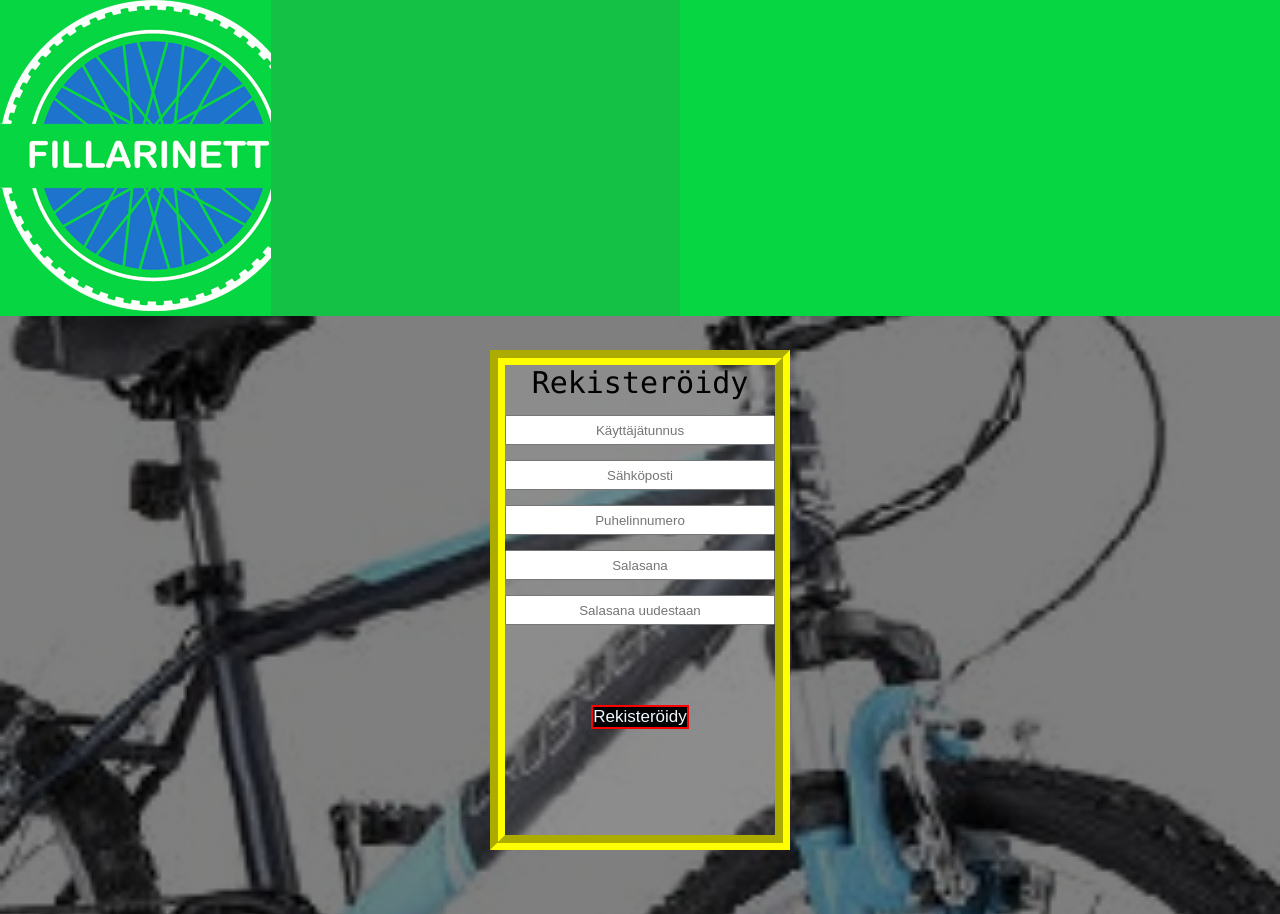
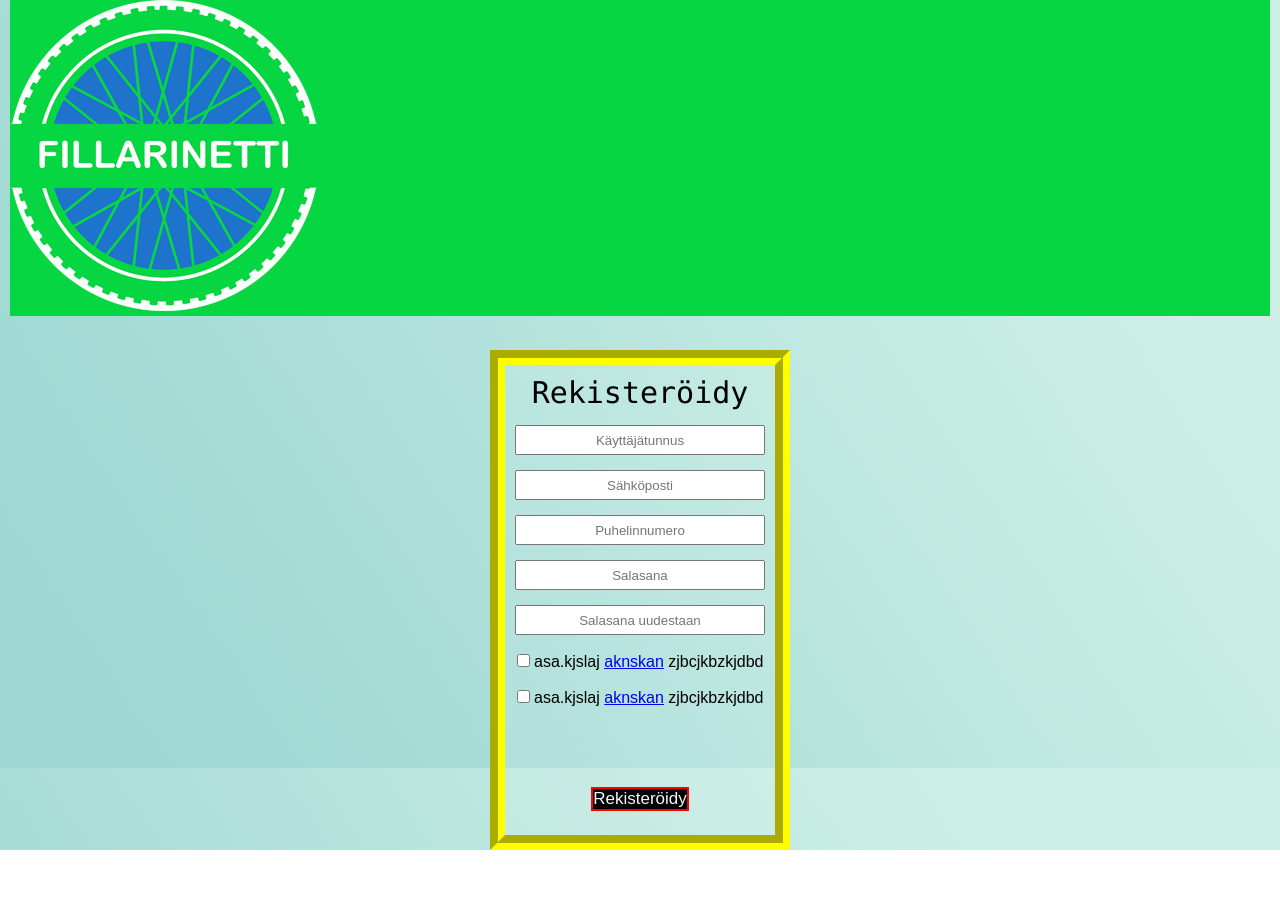
Before and after one commit to vonbiiverhausen/fillarinetti, a plain HTML site: page Registeri.html in a window 1280 px wide. Shown: the top 914 px of the page. After the commit the page ends 850 px from the top, so only its background shows below. Drawn offline with Linux system fonts and the light colour scheme.

Commit message:
last update v1.0.1

```diff
--- a/Registeri.html
+++ b/Registeri.html
@@ -10,7 +10,7 @@
 
 
 </head>
-<body id="body_register">
+<body id="index_body">
     <div class="header_register">
         <div>
             <img id="logo_register1" src="logot/logo_register2.png">
@@ -26,16 +26,36 @@
             <input class="inputstyle" id="pnumero" type="text" placeholder="Puhelinnumero">
             <input class="inputstyle" id="salasanaeka" type="password" placeholder="Salasana">
             <input class="inputstyle" id="salasanatoka" type="password" placeholder="Salasana uudestaan">
-           <!-- <br>
-            <a href="LinkURL" target="_blank">
-            <input type="checkbox" name="link1" value="link" id="txt1">
-            <label for="txt1">Text one</label>
+
+            <br>
+            <br>
+
+            <a>
+            <input class="checkbox_style" type="checkbox" name="link1" value="link" id="txt1">
+            asa.kjslaj
+            <a href="tietosuoja.html">aknskan</a>
+            zjbcjkbzkjdbd
             </a>
-            -->
+
+            <br>
+            <br>
+
+            <a>
+            <input class="checkbox_style" type="checkbox" name="link1" value="link" id="txt2">
+            asa.kjslaj
+            <a href="tietosuoja.html">aknskan</a>
+            zjbcjkbzkjdbd
+            </a>
+
             <input id="register_btn1" type="submit" value="Rekisteröidy">
 
         </form>
     </div>
+
+<!--
+<div class="div_tyhja_vali">
+    </div>
+-->
     </body>
 
 </html>
--- a/styles/style.css
+++ b/styles/style.css
@@ -131,7 +131,6 @@ li a:hover {
 #leave_post_container {
   align-items: center;
   vertical-align: middle;
-  background-color: #14c145;
   padding: 10px 0px 0px 0px;
   margin-left: 15px;
   margin-right: 11px;
@@ -362,6 +361,8 @@ h12{
   position: absolute;
   top: 500px;
   left: 50%;
+  padding: 10px;
+  margin-bottom: 50px;
   margin-top: -150px;
   margin-left: -150px;
   width: 300px;
@@ -379,7 +380,7 @@ h12{
 }
 .header_register{
     display: grid;
-    grid-template-columns: 20% 34% auto;
+    grid-template-columns: 35% 35% 300px;
     background-color: #06d641;
     font-size: 20px;
 }
@@ -407,7 +408,15 @@ h12{
   background-color: aliceblue;
   color: black;
 }
-
+.div_tyhja_vali{
+    position: absolute;
+    top: 900px;
+    padding: 0px 1303px 0px 0px;
+    width: 1000px;
+    height: 30px;
+    border: 5px solid red;
+}
+/**/
 
 .dkuvat{
     border: 2px solid red;
```
